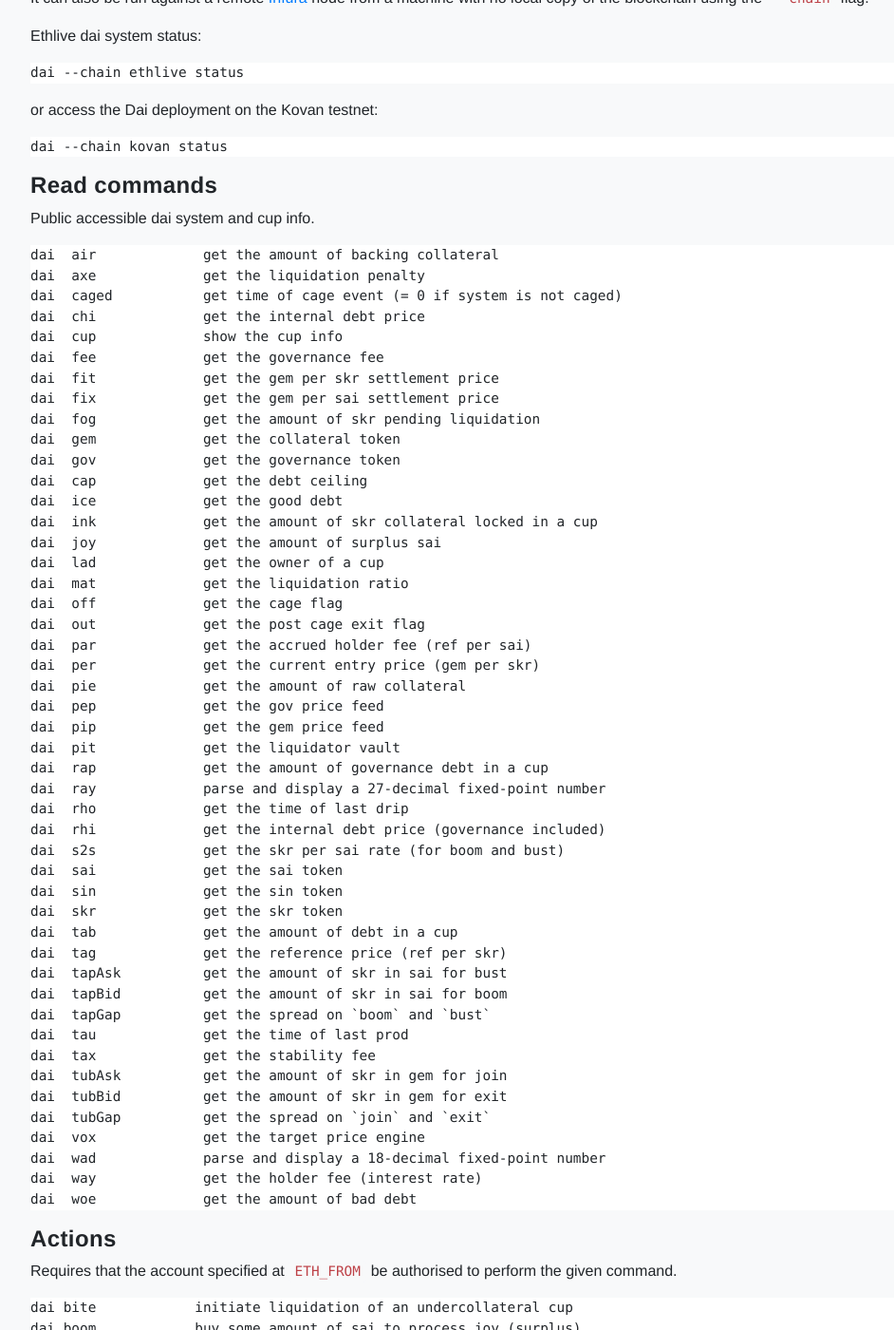
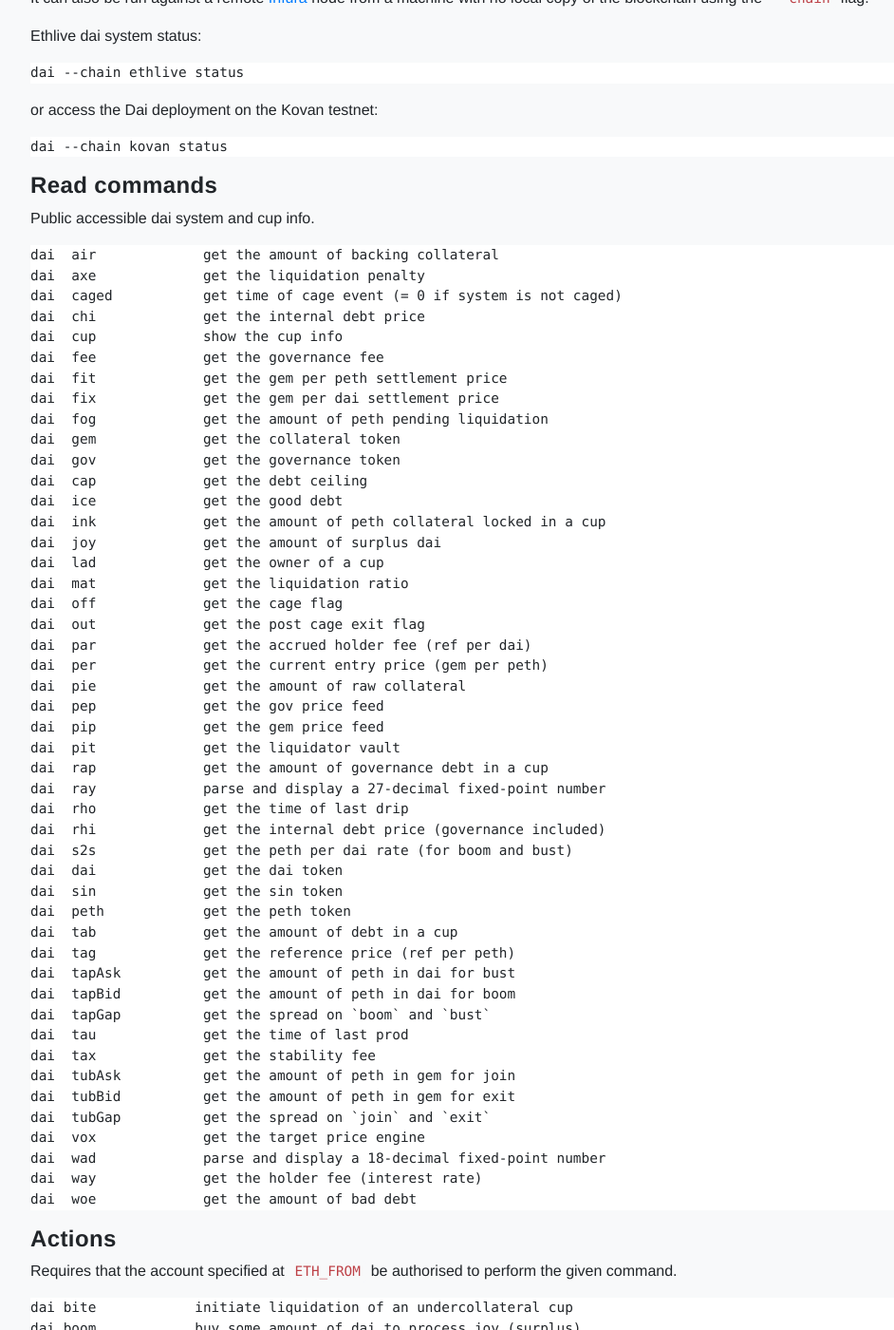
Before and after one commit to makerdao/developer.makerdao.com, a Jekyll site: the page built from dai/1/cli.md, in a window 1280 px wide and 1400 px high, scrolled down 1130 px. Shown: the whole window at 95% size, without its empty margins (53-995 px from the left). Built offline with Jekyll 4.4.1, drawn with Linux system fonts in a browser that asks for light colours; nearby versions of some CDN libraries; some of the changed text lies outside the part shown.

Commit message:
rename SKR to PETH

````diff
--- a/dai/1/cli.md
+++ b/dai/1/cli.md
@@ -8,7 +8,7 @@ redirect_from:
 ### Dai CLI
 
 The [Dai CLI](https://github.com/makerdao/dai-cli) is a client for command-line
-interaction with the [core system]({{ "dai/1/api/" | relative_url  }}) contracts on
+interaction with the [core system]({{ "dai/1/api" | relative_url  }}) contracts on
 the Ethereum blockchain. It's built on [Seth](https://github.com/dapphub/seth),
 the unix inspired, blockchain automation & open source finance toolkit,
 maintained by the [DappHub](https://dapphub.com) collective.
@@ -75,21 +75,21 @@ dai  caged           get time of cage event (= 0 if system is not caged)
 dai  chi             get the internal debt price
 dai  cup             show the cup info
 dai  fee             get the governance fee
-dai  fit             get the gem per skr settlement price
-dai  fix             get the gem per sai settlement price
-dai  fog             get the amount of skr pending liquidation
+dai  fit             get the gem per peth settlement price
+dai  fix             get the gem per dai settlement price
+dai  fog             get the amount of peth pending liquidation
 dai  gem             get the collateral token
 dai  gov             get the governance token
 dai  cap             get the debt ceiling
 dai  ice             get the good debt
-dai  ink             get the amount of skr collateral locked in a cup
-dai  joy             get the amount of surplus sai
+dai  ink             get the amount of peth collateral locked in a cup
+dai  joy             get the amount of surplus dai
 dai  lad             get the owner of a cup
 dai  mat             get the liquidation ratio
 dai  off             get the cage flag
 dai  out             get the post cage exit flag
-dai  par             get the accrued holder fee (ref per sai)
-dai  per             get the current entry price (gem per skr)
+dai  par             get the accrued holder fee (ref per dai)
+dai  per             get the current entry price (gem per peth)
 dai  pie             get the amount of raw collateral
 dai  pep             get the gov price feed
 dai  pip             get the gem price feed
@@ -98,19 +98,19 @@ dai  rap             get the amount of governance debt in a cup
 dai  ray             parse and display a 27-decimal fixed-point number
 dai  rho             get the time of last drip
 dai  rhi             get the internal debt price (governance included)
-dai  s2s             get the skr per sai rate (for boom and bust)
-dai  sai             get the sai token
+dai  s2s             get the peth per dai rate (for boom and bust)
+dai  dai             get the dai token
 dai  sin             get the sin token
-dai  skr             get the skr token
+dai  peth            get the peth token
 dai  tab             get the amount of debt in a cup
-dai  tag             get the reference price (ref per skr)
-dai  tapAsk          get the amount of skr in sai for bust
-dai  tapBid          get the amount of skr in sai for boom
+dai  tag             get the reference price (ref per peth)
+dai  tapAsk          get the amount of peth in dai for bust
+dai  tapBid          get the amount of peth in dai for boom
 dai  tapGap          get the spread on `boom` and `bust`
 dai  tau             get the time of last prod
 dai  tax             get the stability fee
-dai  tubAsk          get the amount of skr in gem for join
-dai  tubBid          get the amount of skr in gem for exit
+dai  tubAsk          get the amount of peth in gem for join
+dai  tubBid          get the amount of peth in gem for exit
 dai  tubGap          get the spread on `join` and `exit`
 dai  vox             get the target price engine
 dai  wad             parse and display a 18-decimal fixed-point number
@@ -125,21 +125,21 @@ given command.
 
 ```
 dai bite            initiate liquidation of an undercollateral cup
-dai boom            buy some amount of sai to process joy (surplus)
-dai bust            sell some amount of sai to process woe (bad debt)
+dai boom            buy some amount of dai to process joy (surplus)
+dai bust            sell some amount of dai to process woe (bad debt)
 dai cage            lock the system and initiate settlement
-dai cash            cash in sai balance for gems after cage
+dai cash            cash in dai balance for gems after cage
 dai cupi            get the last cup id
 dai cups            list cups created by you
-dai draw            issue the specified amount of sai stablecoins
+dai draw            issue the specified amount of dai stablecoins
 dai drip            recalculate the internal debt price
-dai exit            sell SKR for gems
-dai free            remove excess SKR collateral from a cup
+dai exit            sell PETH for gems
+dai free            remove excess PETH collateral from a cup
 dai give            transfer ownership of a cup
 dai heal            cancel debt
-dai help            print help about sai(1) or one of its subcommands
-dai join            buy SKR for gems
-dai lock            post additional SKR collateral to a cup
+dai help            print help about dai(1) or one of its subcommands
+dai join            buy PETH for gems
+dai lock            post additional PETH collateral to a cup
 dai open            create a new cup (collateralized debt position)
 dai prod            recalculate the accrued holder fee (par)
 dai safe            determine if a cup is safe
@@ -153,5 +153,5 @@ dai setTubGap       update the spread on `join` and `exit`
 dai setWay          update the holder fee (interest rate)
 dai shut            close a cup
 dai vent            process a caged tub
-dai wipe            repay some portion of your existing sai debt
+dai wipe            repay some portion of your existing dai debt
 ```
````
